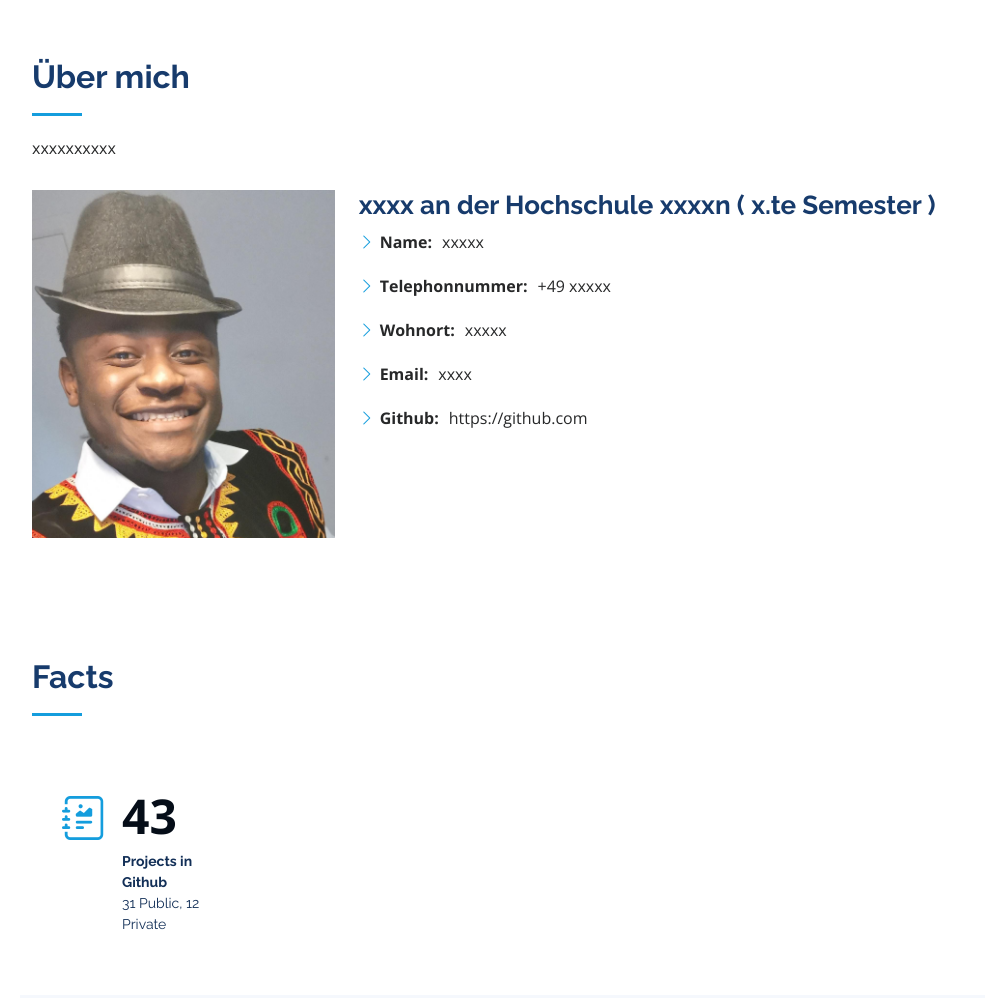
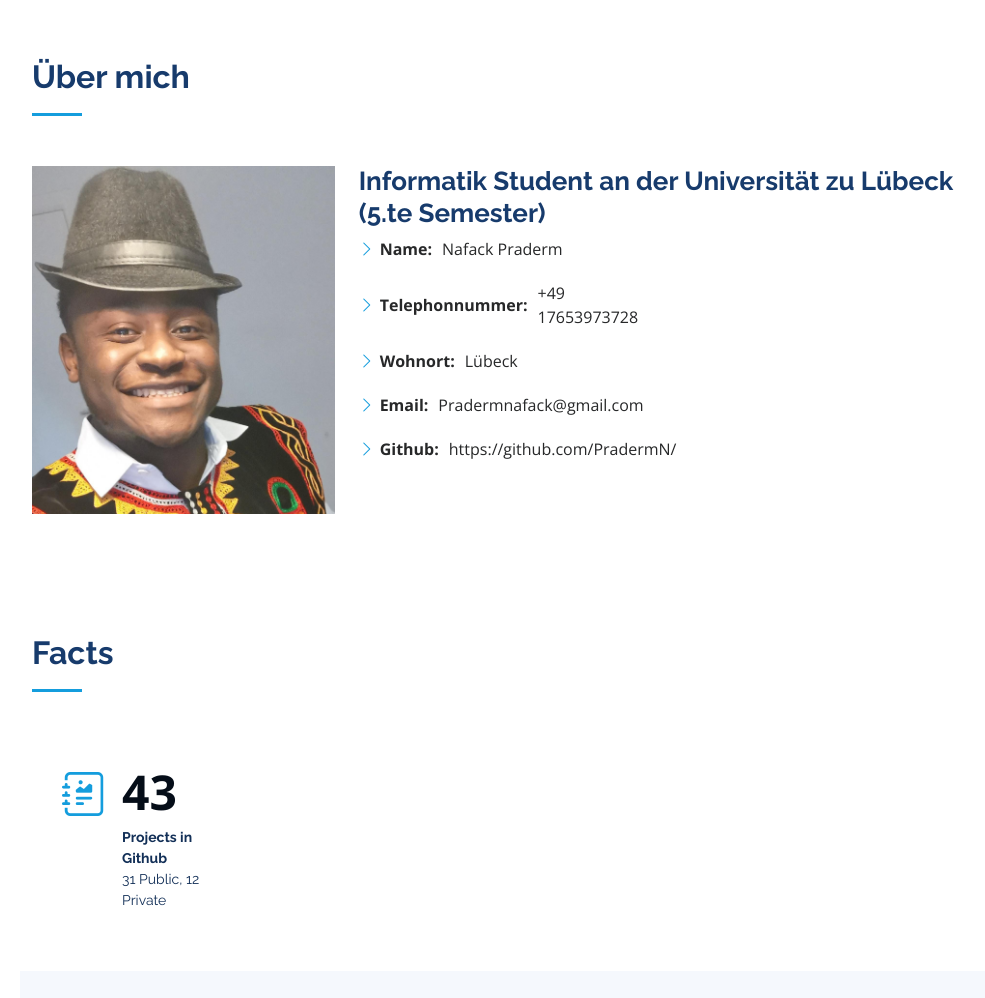
Before and after one commit to PradermN/cv_online, a plain HTML site: page index.html in a window 1280 px wide. Shown: the part 802-1800 px from the top of the page, without its empty margins (280-1265 px from the left). Drawn offline with nearby package versions, Linux system fonts and the light colour scheme.

Commit message:
#1-ajustement-de-la-partie-about

```diff
--- a/index.html
+++ b/index.html
@@ -83,7 +83,7 @@
 
         <div class="section-title">
           <h2>Über mich</h2>
-          <p>xxxxxxxxxx</p>
+          <!-- <p>xxxxxxxxxx</p> -->
         </div>
 
         <div class="row">
@@ -91,16 +91,16 @@
             <img src="assets/img/profile-img.jpg" class="img-fluid" alt="">
           </div>
           <div class="col-lg-8 pt-4 pt-lg-0 content" data-aos="fade-left">
-            <h3>xxxx an der Hochschule xxxxn ( x.te Semester )</h3>
+            <h3>Informatik Student an der Universität zu Lübeck (5.te Semester)</h3>
 
             <div class="row">
               <div class="col-lg-6">
                 <ul>
-                  <li><i class="bi bi-chevron-right"></i> <strong>Name:</strong> <span>xxxxx</span></li>
-                  <li><i class="bi bi-chevron-right"></i> <strong>Telephonnummer:</strong> <span>+49 xxxxx </span></li>
-                  <li><i class="bi bi-chevron-right"></i> <strong>Wohnort:</strong> <span>xxxxx</span></li>
-                  <li><i class="bi bi-chevron-right"></i> <strong>Email:</strong> <span> xxxx</span></li>
-                  <li><i class="bi bi-chevron-right"></i> <strong>Github:</strong> <span>https://github.com</span></li>
+                  <li><i class="bi bi-chevron-right"></i> <strong>Name:</strong> <span>Nafack Praderm</span></li>
+                  <li><i class="bi bi-chevron-right"></i> <strong>Telephonnummer:</strong> <span>+49 17653973728 </span></li>
+                  <li><i class="bi bi-chevron-right"></i> <strong>Wohnort:</strong> <span>Lübeck</span></li>
+                  <li><i class="bi bi-chevron-right"></i> <strong>Email:</strong> <span> Pradermnafack@gmail.com</span></li>
+                  <li><i class="bi bi-chevron-right"></i> <strong>Github:</strong> <span>https://github.com/PradermN/</span></li>
                 </ul>
               </div>
 
@@ -861,12 +861,13 @@
 
   <!-- ======= Footer ======= -->
   <footer id="footer">
+    <!-- ======= Footer =======
     <div class="container">
       <div class="copyright">
         &copy; Copyright <strong><span>AfroGeekAcademy</span></strong>
       </div>
 
-    </div>
+    </div> -->
   </footer><!-- End  Footer -->
 
   <a href="#" class="back-to-top d-flex align-items-center justify-content-center"><i class="bi bi-arrow-up-short"></i></a>
```
